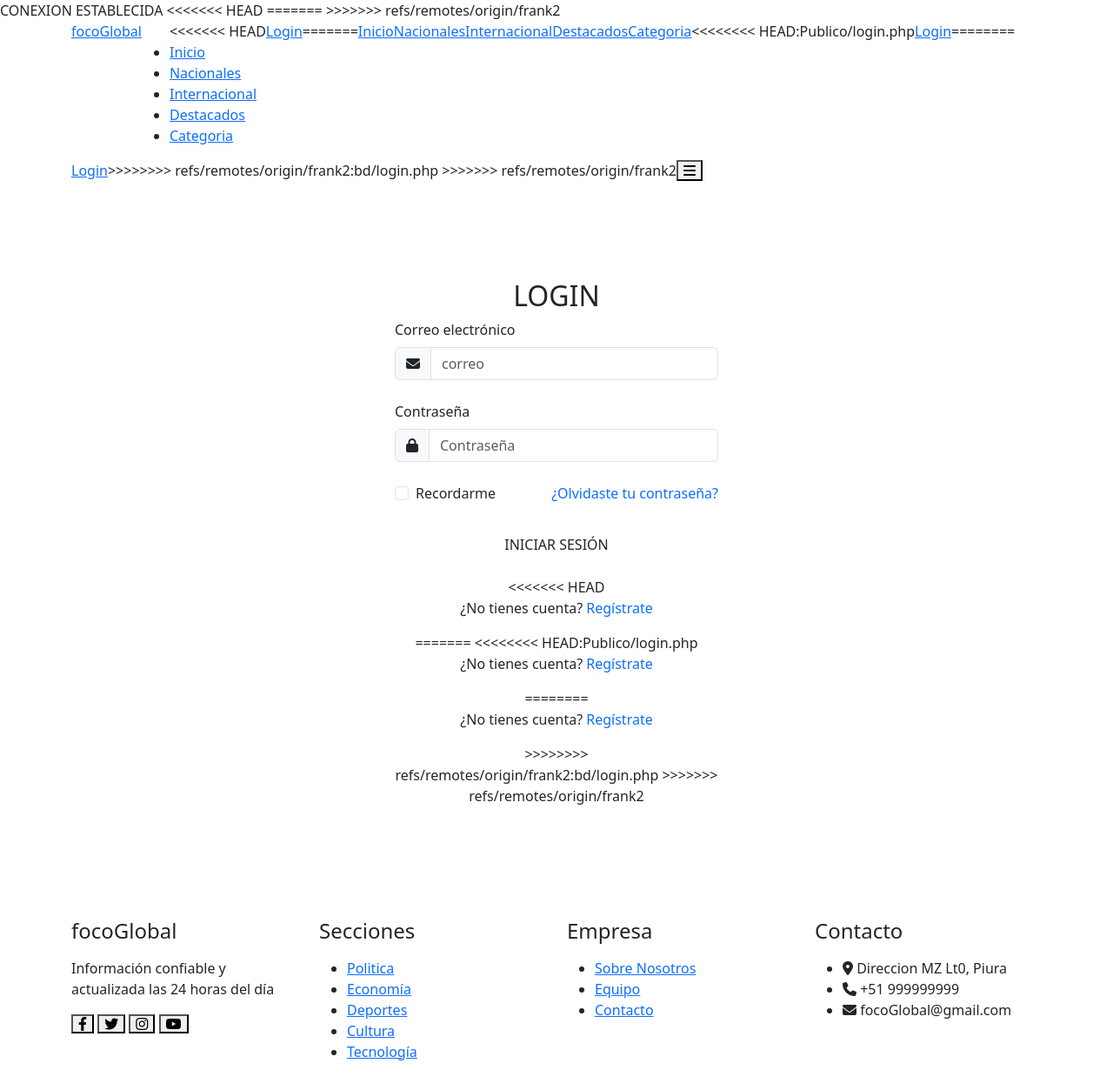
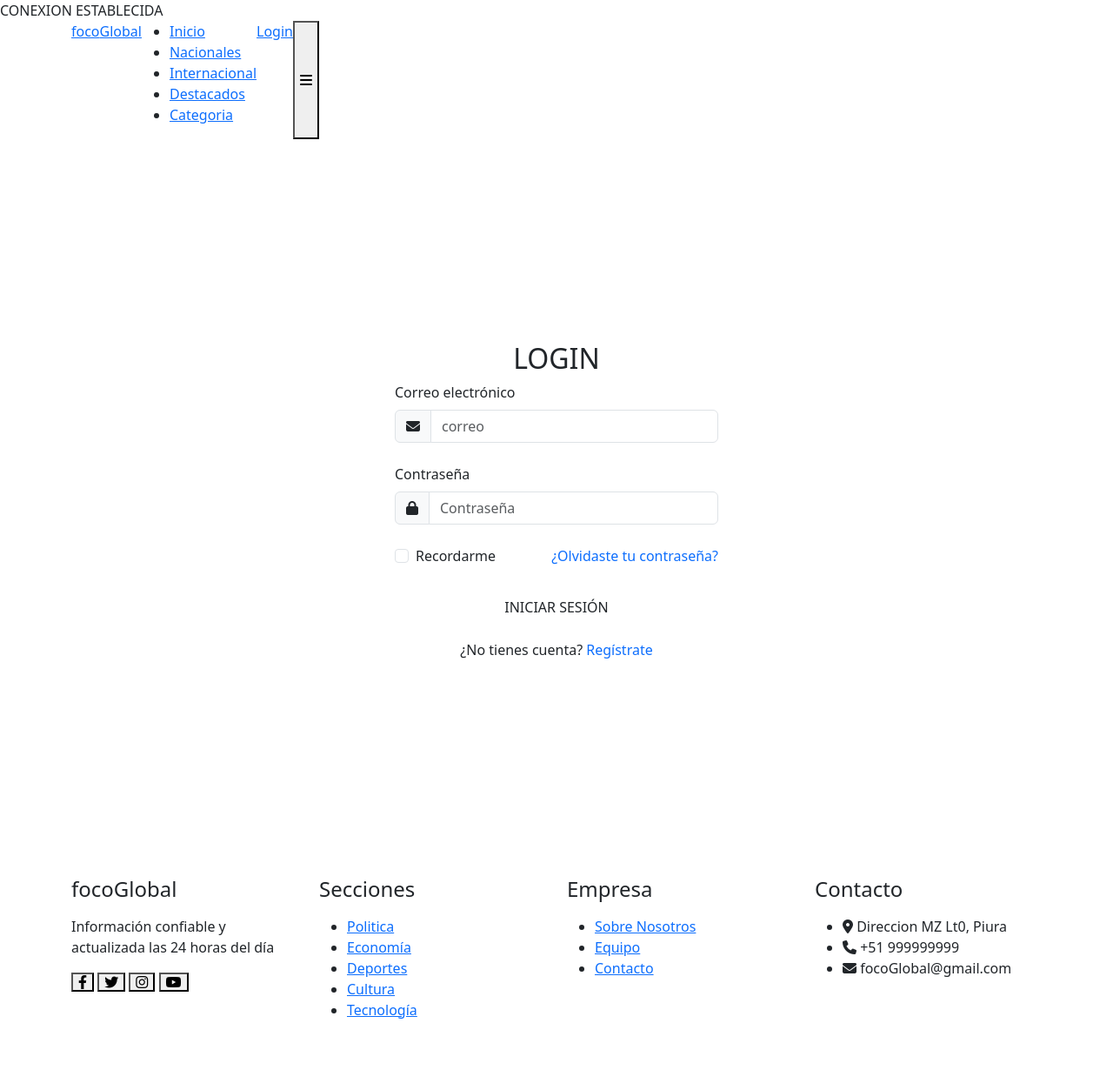
Before and after one commit to AlexDrigetty/Herramientas_Desarrollo, a PHP site: page /login.php in a window 1280 px wide. Shown: the whole page at 87% size. After the commit the page ends 1171 px from the top, so only its background shows below. Run offline with PHP 8.4, Linux system fonts and the light colour scheme.

Commit message:
resolucion de conflictos

```diff
--- a/bd/conexion.php
+++ b/bd/conexion.php
@@ -1,5 +1,5 @@
 <?php
-$local = "localhost:3306";
+$local = "localhost:3308";
 $username = "root";
 $password = "";
 $base_datos = "noticias_ni";
--- a/bd/login.php
+++ b/bd/login.php
@@ -39,17 +39,11 @@ if ($_SERVER["REQUEST_METHOD"] === "POST") {
     <link href="https://cdn.jsdelivr.net/npm/bootstrap@5.3.0/dist/css/bootstrap.min.css" rel="stylesheet">
     <!-- Font Awesome (íconos) -->
     <link rel="stylesheet" href="https://cdnjs.cloudflare.com/ajax/libs/font-awesome/6.4.0/css/all.min.css">
-<<<<<<< HEAD
-    <link rel="stylesheet" href="/Css/nav.css">
-    <link rel="stylesheet" href="/Css/inicio.css">
-    <link rel="stylesheet" href="/Css/login.css">
-    <link rel="stylesheet" href="/Css/destacados.css">
-=======
+
     <link rel="stylesheet" href="../Css/nav.css">
     <link rel="stylesheet" href="../Css/inicio.css">
     <link rel="stylesheet" href="../Css/login.css">
     <link rel="stylesheet" href="../Css/destacados.css">
->>>>>>> refs/remotes/origin/frank2
 </head>
 <body>
 
@@ -58,16 +52,7 @@ if ($_SERVER["REQUEST_METHOD"] === "POST") {
             <div class="nav">
                 <a href="inicio.html" class="logo">foco<span>Global</span></a>
                 <ul class="nav-links">
-<<<<<<< HEAD
-                    <li><a href="/Publico/inicio.html">Inicio</a></li>
-                    <li><a href="/Publico/Nacional.html">Nacionales</a></li>
-                    <li><a href="/Publico/Internacional.html">Internacional</a></li>
-                    <li><a href="/Publico/destacados.html">Destacados</a></li>
-                    <li><a href="/Publico/Categoria.html">Categoria</a>
-                    </li>
-                </ul>
-                <a class="login" href="/Publico/login.html">Login</a>
-=======
+
                     <li><a href="../Publico/inicio.html">Inicio</a></li>
                     <li><a href="../Publico/Nacional.html">Nacionales</a></li>
                     <li><a href="../Publico/Internacional.html">Internacional</a></li>
@@ -75,12 +60,8 @@ if ($_SERVER["REQUEST_METHOD"] === "POST") {
                     <li><a href="../Publico/Categoria.html">Categoria</a>
                     </li>
                 </ul>
-<<<<<<<< HEAD:Publico/login.php
-                <a class="login" href="../Publico/login.html">Login</a>
-========
+
                 <a class="login" href="../bd/login.html">Login</a>
->>>>>>>> refs/remotes/origin/frank2:bd/login.php
->>>>>>> refs/remotes/origin/frank2
                 <button class="fas fa-bars"></button>
             </div>
         </div>
@@ -117,15 +98,8 @@ if ($_SERVER["REQUEST_METHOD"] === "POST") {
                     <button type="submit" class="btn btn-login w-100 py-2">INICIAR SESIÓN</button>
 
                     <div class="text-center pt-3">
-<<<<<<< HEAD
-                        <p>¿No tienes cuenta? <a href="/Publico/registro.php" class="text-decoration-none registro">Regístrate</a></p>
-=======
-<<<<<<<< HEAD:Publico/login.php
-                        <p>¿No tienes cuenta? <a href="/Publico/registro.php" class="text-decoration-none registro">Regístrate</a></p>
-========
+
                         <p>¿No tienes cuenta? <a href="../bd/registro.php" class="text-decoration-none registro">Regístrate</a></p>
->>>>>>>> refs/remotes/origin/frank2:bd/login.php
->>>>>>> refs/remotes/origin/frank2
                     </div>
                 </form>
             </div>
```
